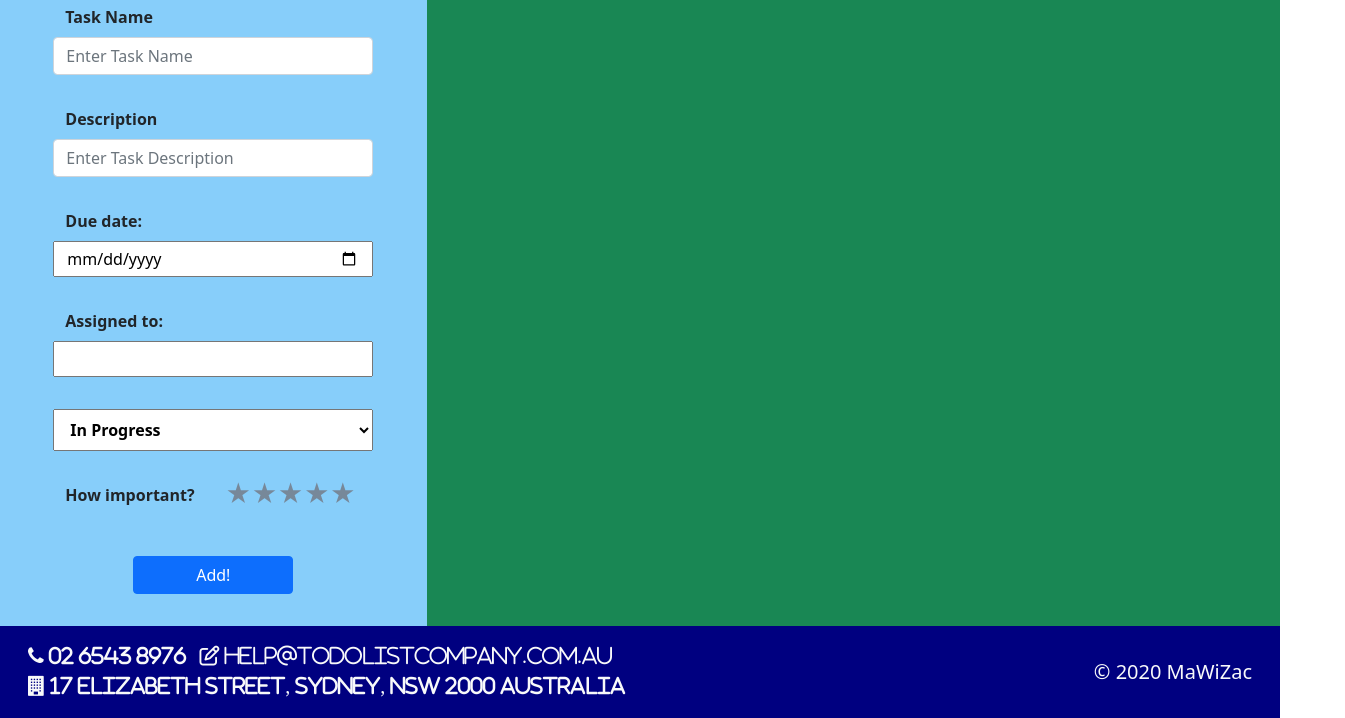
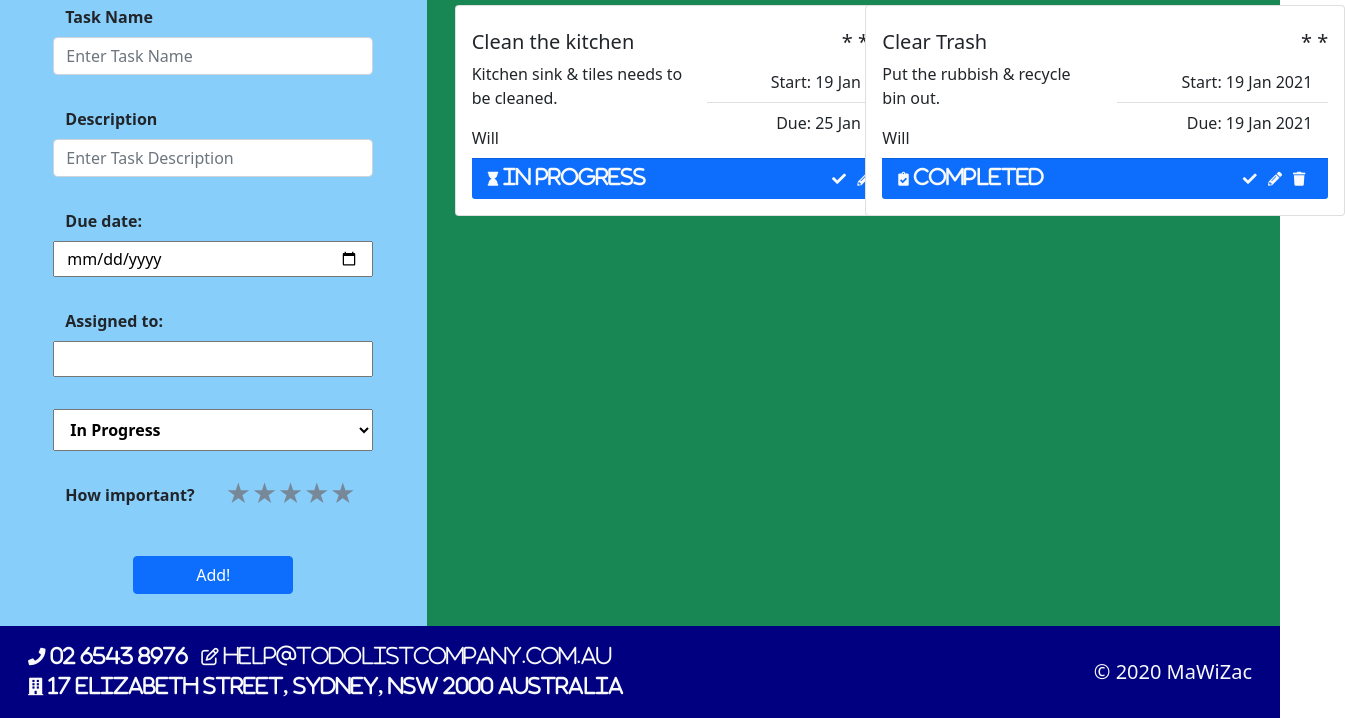
Before and after one commit to manami-d/jwd4-final-project, a plain HTML site: page index.html in a window 1280 px wide. Shown: the part 171-889 px from the top of the page, 1345 px wide, since content can reach past the window. Drawn offline with nearby package versions, Linux system fonts and the light colour scheme.

Commit message:
update cards in outstanding

```diff
--- a/index.html
+++ b/index.html
@@ -16,7 +16,8 @@
         integrity="sha384-ygbV9kiqUc6oa4msXn9868pTtWMgiQaeYH7/t7LECLbyPA2x65Kgf80OJFdroafW"
         crossorigin="anonymous"></script>
     <link href="css/style.css" rel="stylesheet" type="text/css">
-    <link rel="stylesheet" href="https://cdnjs.cloudflare.com/ajax/libs/font-awesome/4.7.0/css/font-awesome.min.css">
+    <link rel="stylesheet" href="https://pro.fontawesome.com/releases/v5.10.0/css/all.css"
+        integrity="sha384-AYmEC3Yw5cVb3ZcuHtOA93w35dYTsvhLPVnYs9eStHfGJvOvKxVfELGroGkvsg+p" crossorigin="anonymous" />
 
 
 
@@ -134,19 +135,101 @@
 
                 <!-- outstaning task display column -->
 
-                <div class="col-8 bg-success">
-                    <!-- zac card 1 -->
+                <div class="col-sm-12 col-md-8 bg-success">
+                    <div class="row py-2">
+                        <h1 class="text-center">Outstanding Tasks</h1>
+                    </div>
+                    <div class="row p-3">
+                        <div class="col-lg-12 col-xl-6">
+                            <!-- zac card 1 -->
+                        </div>
+                        <div class="col-lg-12 col-xl-6">
 
-                    <!-- zac card 2 -->
+                            <!-- zac card 2 -->
+                        </div>
+                        <div class="col-lg-12 col-xl-6">
+                            <!-- will card 3 -->
+                            <div class="card" style="width: 30rem;">
+                                <div class="card-body">
+                                    <div class="row py-2">
+                                        <div class="col-6">
+                                            <h5 class="card-title">Clean the kitchen</h5>
+                                            <p class="card-text">Kitchen sink & tiles needs to be cleaned.</p>
+                                            <p class="card-text">Will</p>
+                                        </div>
+                                        <div class="col-6 text-end">
+                                            <h5> * * * * * </h5>
+                                            <ul class="list-group list-group-flush">
+                                                <li class="list-group-item">Start: 19 Jan 2021</li>
+                                                <li class="list-group-item">Due: 25 Jan 2021</li>
+                                            </ul>
+                                        </div>
+                                    </div>
 
-                    <!-- will card 3 -->
+                                    <div class="card-footer bg-primary text-light">
+                                        <div class="row">
+                                            <div class="col-6">
+                                                <i class="fa fa-hourglass fa-sm"><span class="d-none d-lg-inline fs-5">
+                                                        In Progress </span> </i>
+                                            </div>
+                                            <div class="col-6 text-end">
+                                                <i class="fa fa-check fa-sm">&nbsp;&nbsp;</i>
+                                                <i class="fa fa-pencil fa-sm">&nbsp;&nbsp;</i>
+                                                <i class="fa fa-trash fa-sm">&nbsp;&nbsp;</i>
+                                            </div>
+                                        </div>
+                                    </div>
+                                </div>
+                            </div>
+                        </div>
 
-                    <!-- will card 4 -->
+                        <div class="col-lg-12 col-xl-6">
+                            <!-- will card 4 -->
+                            <div class="card" style="width: 30rem;">
+                                <div class="card-body">
+                                    <div class="row py-2">
+                                        <div class="col-6">
+                                            <h5 class="card-title">Clear Trash</h5>
+                                            <p class="card-text">Put the rubbish & recycle bin out.</p>
+                                            <p class="card-text">Will</p>
+                                        </div>
+                                        <div class="col-6 text-end">
+                                            <h5> * * </h5>
+                                            <ul class="list-group list-group-flush">
+                                                <li class="list-group-item">Start: 19 Jan 2021</li>
+                                                <li class="list-group-item">Due: 19 Jan 2021</li>
+                                            </ul>
+                                        </div>
+                                    </div>
 
-                    <!-- manami  card 5 -->
+                                    <div class="card-footer bg-primary text-light">
+                                        <div class="row">
+                                            <div class="col-6">
+                                                <i class="fas fa-clipboard-check fa-sm"><span
+                                                        class="d-none d-lg-inline fs-5">
+                                                        Completed </span> </i>
+                                            </div>
+                                            <div class="col-6 text-end">
+                                                <i class="fa fa-check fa-sm">&nbsp;&nbsp;</i>
+                                                <i class="fa fa-pencil fa-sm">&nbsp;&nbsp;</i>
+                                                <i class="fa fa-trash fa-sm">&nbsp;&nbsp;</i>
+                                            </div>
+                                        </div>
+                                    </div>
+                                </div>
+                            </div>
+                        </div>
 
-                    <!-- manami card 6 -->
+                        <div class="col-lg-12 col-xl-6">
+                            <!-- manami  card 5 -->
 
+                        </div>
+
+                        <div class="col-lg-12 col-xl-6">
+                            <!-- manami card 6 -->
+
+                        </div>
+                    </div>
                 </div>
             </div>
         </div>
@@ -158,9 +241,13 @@
             <div class="row bg-header text-light p-3 fs-5">
                 <div class="col-6 col-lg-9 text-start align-self-center">
                     <ul class="list-inline mb-0">
-                        <li class="list-inline-item"><i class="fa fa-phone fa-sm"><span class="d-none d-lg-inline fs-5"> 02 6543 8976</span> </i></li>
-                        <li class="list-inline-item"><i class="fa fa-edit fa-sm"><span class="d-none d-lg-inline fs-5"> help@todolistcompany.com.au </span> </i></li>
-                        <li class="list-inline-item"><i class="fa fa-building fa-sm"><span class="d-none d-lg-inline fs-5"> 17 Elizabeth Street, Sydney, NSW 2000 Australia </span></i></li>
+                        <li class="list-inline-item"><i class="fa fa-phone fa-sm"><span class="d-none d-lg-inline fs-5">
+                                    02 6543 8976</span> </i></li>
+                        <li class="list-inline-item"><i class="fa fa-edit fa-sm"><span class="d-none d-lg-inline fs-5">
+                                    help@todolistcompany.com.au </span> </i></li>
+                        <li class="list-inline-item"><i class="fa fa-building fa-sm"><span
+                                    class="d-none d-lg-inline fs-5"> 17 Elizabeth Street, Sydney, NSW 2000 Australia
+                                </span></i></li>
                     </ul>
                 </div>
                 <div class="col-6 col-lg-3 text-end align-self-center">
```
